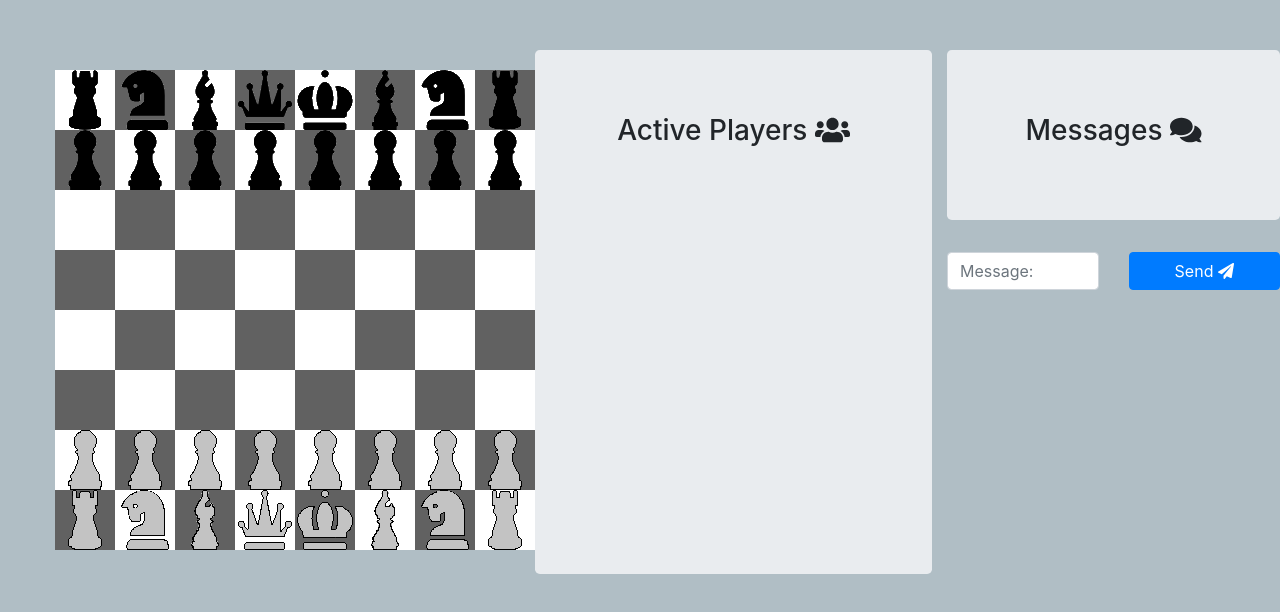
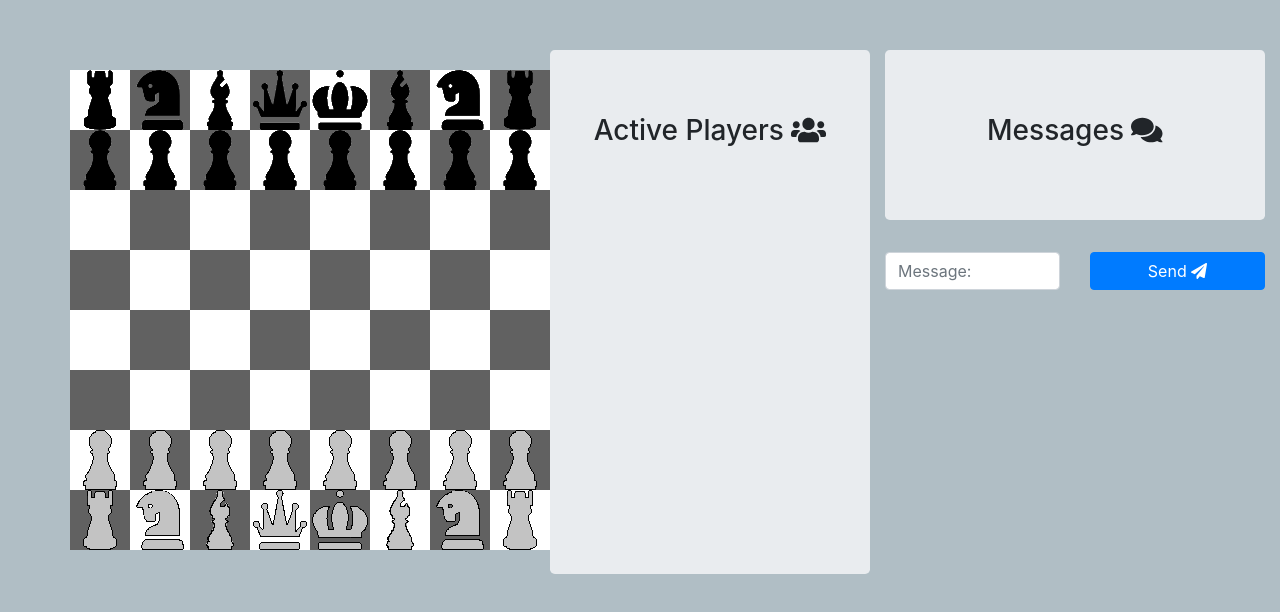
Before and after one commit to manlaig/LiveChess, a website: page public/index.html in a window 1280 px wide. Both pictures are taken after typing "Sample" into the empty fields and a click on the button "Play". Drawn offline with nearby package versions, Linux system fonts and the light colour scheme; no server answers; files whose address does not match are found by name.

Commit message:
adding container class to div

```diff
--- a/public/index.css
+++ b/public/index.css
@@ -1,7 +1,8 @@
 html {
   background-color: #B0BEC5;
-  height: 100%;
-  width: 100%;
+  max-height: 100%;
+  max-width: 100%;
+  overflow-x: hidden;
 }
 
 a {
--- a/public/index.html
+++ b/public/index.html
@@ -23,6 +23,7 @@
        </a>
      </div>
    </div>
+   <div class="container-fluid">
    <div class="row app">
      <div id="game">
        <canvas id="board" width="550" height="550"></canvas>
@@ -41,7 +42,7 @@
          </div>
        </form>
      </div>
-     <div id="active" class="col jumbotron">
+     <div id="active" class="col-sm-3 jumbotron">
        <h3 class="text-center">Active Players <i class="fa fa-users"></i></h3>
        <ul class="list-group" id="active-users"></ul>
      </div>
@@ -65,5 +66,6 @@
        </form>
      </div>
    </div>
+   </div>
  </body>
 </html>
```
